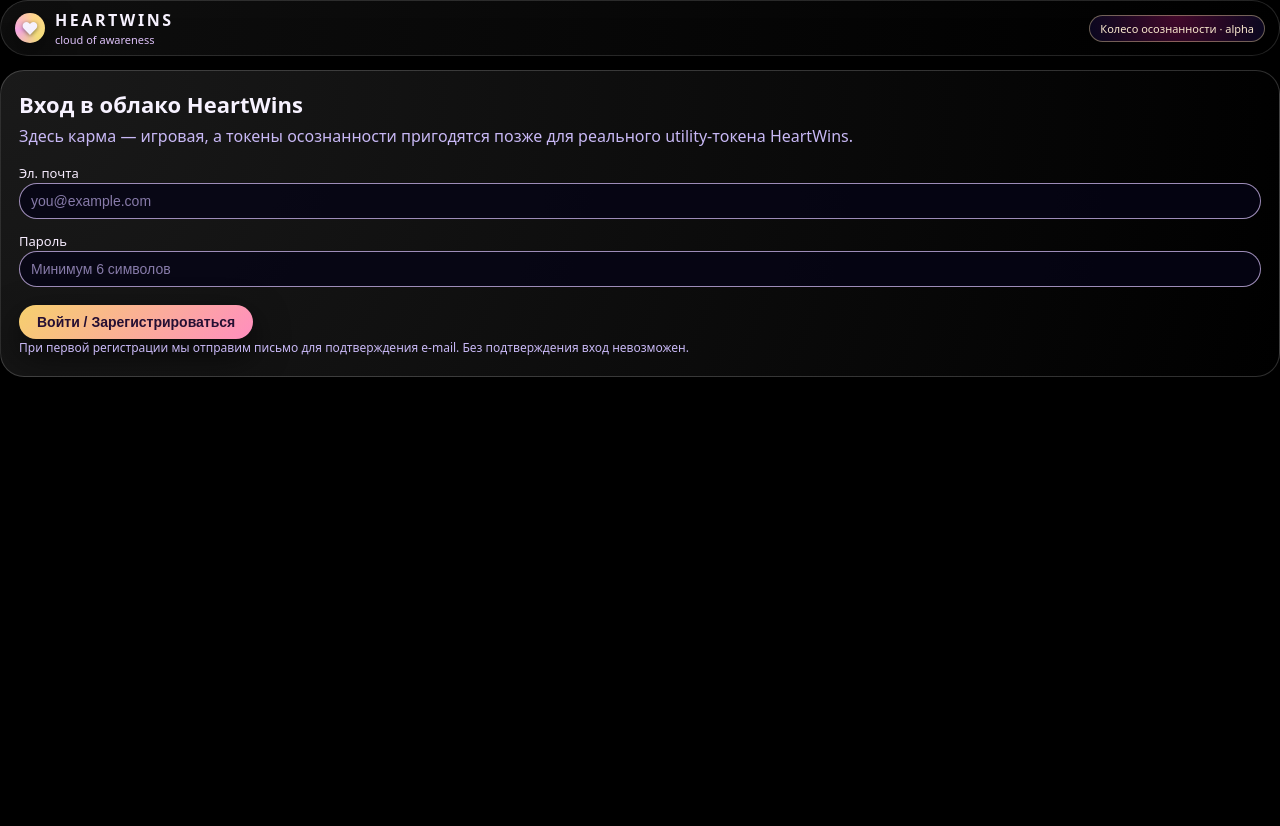
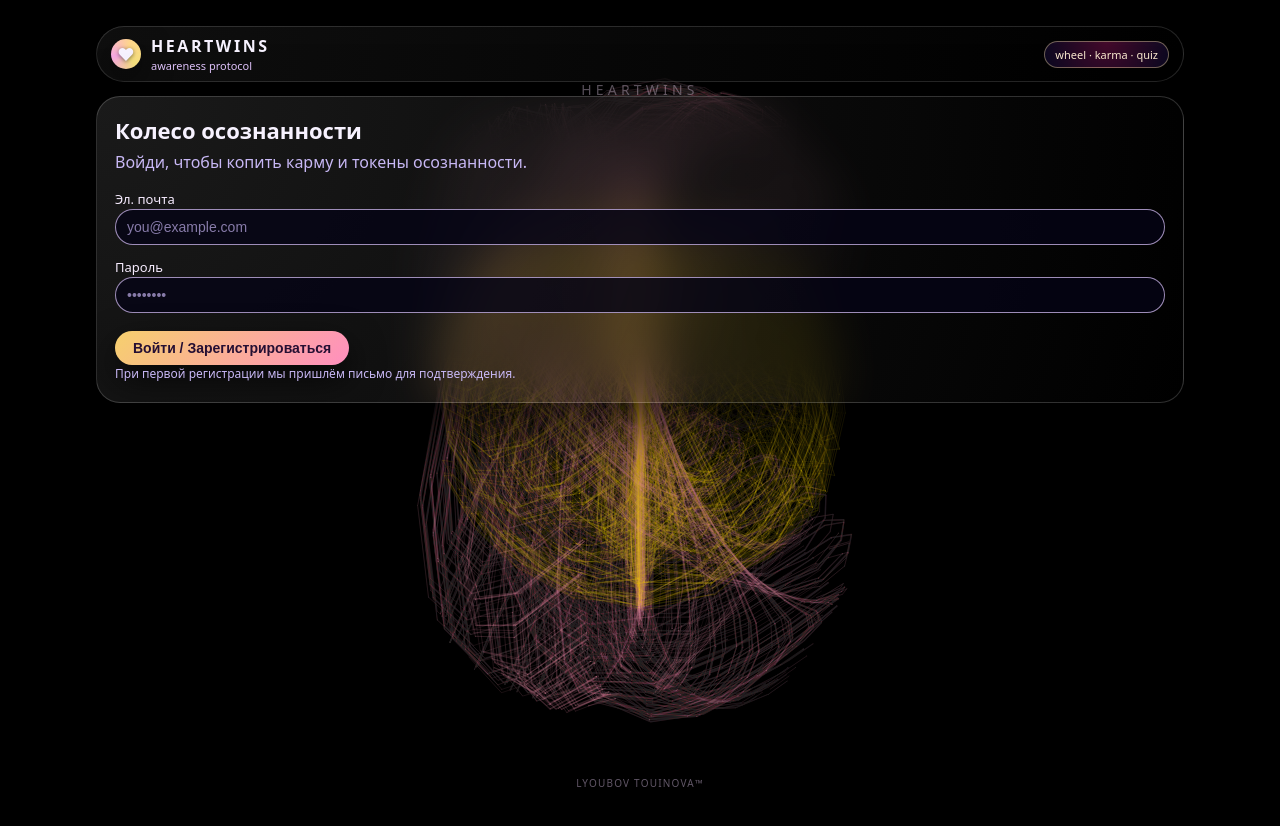
Before and after one commit to medialacuna/awareness, a website: page public/index.html in a window 1280 px wide. Before the commit the page ends 800 px from the top, so only its background shows below. Drawn offline with Linux system fonts and the light colour scheme; animation ran at ten frames a second.

Commit message:
Update HTML structure and text content

```diff
--- a/public/index.html
+++ b/public/index.html
@@ -2,14 +2,21 @@
 <html lang="ru">
 <head>
   <meta charset="UTF-8">
-  <title>HeartWins — Колесо осознанности</title>
+  <title>HeartWins · Колесо осознанности</title>
   <meta name="viewport" content="width=device-width, initial-scale=1.0">
   <link rel="stylesheet" href="style.css">
 </head>
 <body>
-<div class="bg-orbit"></div>
+<canvas id="heartwins"></canvas>
 
-<div class="app-shell">
+<!-- Водяной знак HEARTWINS -->
+<div class="hw-label">HEARTWINS</div>
+
+<!-- Подпись автора -->
+<div class="hw-signature">Lyoubov Touinova™</div>
+
+<!-- UI-оболочка поверх облака точек -->
+<div class="ui-shell">
   <header class="app-header">
     <div class="brand">
       <div class="brand-logo">
@@ -17,20 +24,21 @@
       </div>
       <div class="brand-text">
         <div class="brand-title">HeartWins</div>
-        <div class="brand-subtitle">cloud of awareness</div>
+        <div class="brand-subtitle">awareness protocol</div>
       </div>
     </div>
     <div class="header-right">
-      <span class="header-pill">Колесо осознанности · alpha</span>
+      <span class="header-pill">wheel · karma · quiz</span>
       <button id="logoutBtn" class="btn ghost small" style="display:none;">Выйти</button>
     </div>
   </header>
 
   <main class="app-main">
+    <!-- Экран входа -->
     <section id="authSection" class="panel auth-panel">
-      <h1>Вход в облако HeartWins</h1>
+      <h1>Колесо осознанности</h1>
       <p class="muted">
-        Здесь карма — игровая, а токены осознанности пригодятся позже для реального utility-токена HeartWins.
+        Войди, чтобы копить карму и токены осознанности.
       </p>
 
       <form id="loginForm" class="form">
@@ -38,17 +46,18 @@
         <input id="email" type="email" class="field-input" placeholder="you@example.com" required>
 
         <label class="field-label" for="password">Пароль</label>
-        <input id="password" type="password" class="field-input" placeholder="Минимум 6 символов" required>
+        <input id="password" type="password" class="field-input" placeholder="••••••••" required>
 
         <div class="form-row">
           <button type="submit" class="btn primary">Войти / Зарегистрироваться</button>
         </div>
         <p class="small muted">
-          При первой регистрации мы отправим письмо для подтверждения e-mail. Без подтверждения вход невозможен.
+          При первой регистрации мы пришлём письмо для подтверждения.
         </p>
       </form>
     </section>
 
+    <!-- Основной экран -->
     <section id="mainSection" class="panel main-panel" style="display:none;">
       <div class="main-grid">
         <div class="column">
@@ -59,13 +68,14 @@
                 <div id="profileEmail" class="muted small"></div>
               </div>
             </div>
+
             <div class="stats-row">
               <div class="stat-chip">
-                <div class="stat-label">Карма (игровая)</div>
+                <div class="stat-label">Карма</div>
                 <div id="statKarma" class="stat-value">0</div>
               </div>
               <div class="stat-chip">
-                <div class="stat-label">Токены осознанности</div>
+                <div class="stat-label">Осознанность</div>
                 <div id="statAwareness" class="stat-value">0</div>
               </div>
               <div class="stat-chip">
@@ -77,29 +87,20 @@
             <div class="clicker">
               <div class="clicker-top">
                 <div class="clicker-label">Кликер кармы</div>
-                <div class="clicker-sub">Нажимай, когда хочешь «подружиться» с вниманием, а не убежать от него.</div>
+                <div class="clicker-sub">Один клик — маленький жест внимания.</div>
               </div>
               <button id="karmaClickBtn" class="clicker-btn">
                 👆 Клик-карма<br><span>+1 карма</span>
               </button>
             </div>
           </div>
-
-          <div class="panel-card">
-            <h3>О протоколе</h3>
-            <p class="muted small">
-              Колесо осознанности и викторина создают твой «профиль внимания». Токены осознанности могут
-              стать мостом к реальному utility-токену HeartWins (CosmWasm) — отдельный слой.
-            </p>
-          </div>
         </div>
 
         <div class="column">
           <div class="panel-card">
-            <h2>🎡 Колесо осознанности</h2>
+            <h2>🎡 Колесо</h2>
             <p class="muted small">
-              Это не казино. Здесь нет ставки деньгами — только вниманием. Результатом всегда становится практика:
-              карма, токены или пауза.
+              Спин — и смотри, куда течёт твоя карма.
             </p>
 
             <div class="wheel-layout">
@@ -115,17 +116,16 @@
                 <button id="spinBtn" class="btn primary full">🔄 Крутить колесо</button>
                 <div id="wheelResult" class="wheel-result"></div>
                 <div id="sutraBox" class="sutra-box">
-                  Сутра дня появится после спина.
+                  Сутра появится после спина.
                 </div>
               </div>
             </div>
           </div>
 
           <div class="panel-card">
-            <h2>📚 Викторина осознанности</h2>
+            <h2>📚 Викторина</h2>
             <p class="muted small">
-              Вопросы не про «правильный ответ», а про направление — в сторону уважения, присутствия и ответственности.
-              За верный выбор — токены осознанности.
+              Выбери направление, которое ближе к осознанности.
             </p>
 
             <div id="quizQuote" class="sutra-box quiz-quote">
@@ -144,6 +144,183 @@
   </main>
 </div>
 
+<!-- Скрипт анимации облака точек / сердец -->
+<script>
+(function () {
+  const canvas = document.getElementById('heartwins');
+  const ctx = canvas.getContext('2d');
+
+  let width = window.innerWidth;
+  let height = window.innerHeight;
+
+  function resize() {
+    width = window.innerWidth;
+    height = window.innerHeight;
+    canvas.width = width * window.devicePixelRatio;
+    canvas.height = height * window.devicePixelRatio;
+    ctx.setTransform(window.devicePixelRatio, 0, 0, window.devicePixelRatio, 0, 0);
+  }
+  resize();
+  window.addEventListener('resize', resize);
+
+  function heartPointBase(t, scale, cx, cy) {
+    let x = 16 * Math.pow(Math.sin(t), 3);
+    let y = 13 * Math.cos(t)
+          - 5 * Math.cos(2 * t)
+          - 2 * Math.cos(3 * t)
+          - Math.cos(4 * t);
+    return {
+      x: x * scale + cx,
+      y: -y * scale + cy
+    };
+  }
+
+  function heartPointDouble(t, scale, cx, cy, branch) {
+    const p = heartPointBase(t, scale, cx, cy);
+    if (branch === 0) return p;
+    const reflectedY = 2 * cy - p.y;
+    return { x: p.x, y: reflectedY + 12 * scale };
+  }
+
+  const particles = [];
+  const PARTICLE_COUNT = 450;
+
+  function createParticle() {
+    return {
+      t: Math.random() * Math.PI * 2,
+      speed: 0.00007 + Math.random() * 0.00015,
+      branch: Math.random() < 0.5 ? 0 : 1,
+      size: 0.25 + Math.random() * 0.45,
+      life: Math.random(),
+      offsetX: (Math.random() - 0.5) * 0.8,
+      offsetY: (Math.random() - 0.5) * 0.8,
+      prevX: null,
+      prevY: null
+    };
+  }
+
+  for (let i = 0; i < PARTICLE_COUNT; i++) particles.push(createParticle());
+
+  let lastTime = performance.now();
+  let startTime = lastTime;
+
+  const CYCLE_DURATION = 120000;
+  const MAX_ANGULAR_SPEED_Y = 0.008;
+  const MAX_ANGULAR_SPEED_X = 0.006;
+  const MIN_SPEED_START = 0.4;
+  const MIN_SPEED_END   = 0.02;
+
+  let angleY = 0;
+  let angleX = 0;
+
+  function animate(now) {
+    const dt = now - lastTime;
+    lastTime = now;
+    const cx = width / 2;
+    const cy = height / 2;
+
+    const R = 30;
+    const scale = Math.min(width, height) * 0.9 / (2 * R);
+    const Rpx = R * scale;
+
+    const elapsed = (now - startTime) % CYCLE_DURATION;
+    const phase = elapsed / CYCLE_DURATION;
+
+    let speedFactor;
+    if (phase <= 0.5) {
+      speedFactor = MIN_SPEED_START + (1 - MIN_SPEED_START) * (phase / 0.5);
+    } else {
+      speedFactor = 1 - (1 - MIN_SPEED_END) * ((phase - 0.5) / 0.5);
+    }
+
+    const angularSpeedY = MAX_ANGULAR_SPEED_Y * speedFactor;
+    const angularSpeedX = MAX_ANGULAR_SPEED_X * speedFactor;
+
+    let trailAlpha;
+    if (phase <= 0.5) {
+      const u = phase / 0.5;
+      trailAlpha = 0.018 - 0.01 * u;
+    } else {
+      const u = (phase - 0.5) / 0.5;
+      trailAlpha = 0.008 + (0.8 - 0.008) * u;
+    }
+
+    ctx.fillStyle = `rgba(0,0,0,${trailAlpha})`;
+    ctx.fillRect(0, 0, width, height);
+
+    let dustFactor = phase <= 0.5 ? 1 : 1 - 0.8 * ((phase - 0.5) / 0.5);
+
+    angleY += angularSpeedY * dt;
+    angleX += angularSpeedX * dt;
+
+    const cosY = Math.cos(angleY), sinY = Math.sin(angleY);
+    const cosX = Math.cos(angleX), sinX = Math.sin(angleX);
+
+    for (let p of particles) {
+      p.t += p.speed * dt;
+      if (p.t > Math.PI * 2) p.t -= Math.PI * 2;
+
+      p.life += 0.0004 * dt;
+      if (p.life > 1) Object.assign(p, createParticle());
+
+      const base = heartPointDouble(p.t, scale, cx, cy, p.branch);
+      let dx = (base.x + p.offsetX * scale) - cx;
+      let dy = (base.y + p.offsetY * scale) - cy;
+      let dz = 0;
+
+      let x1 = dx * cosY + dz * sinY;
+      let z1 = -dx * sinY + dz * cosY;
+
+      let y2 = dy * cosX - z1 * sinX;
+      let z2 = dy * sinX + z1 * cosX;
+
+      let depth = (z2 + Rpx) / (2 * Rpx);
+      depth = Math.max(0, Math.min(1, depth));
+
+      const persp = 0.7 + 0.6 * depth;
+      const sizeDepth = 0.5 + 0.9 * depth;
+      const alphaDepth = 0.2 + 0.8 * depth;
+
+      const xF = cx + x1 * persp;
+      const yF = cy + y2 * persp;
+
+      let r,g,b;
+      if (p.branch === 0) {
+        r = 255; g = 215; b = 0;      // золото
+      } else {
+        r = 255; g = 150; b = 180;    // розовый
+      }
+
+      if (p.prevX != null) {
+        ctx.beginPath();
+        const tailA = 0.25 * alphaDepth * dustFactor;
+        ctx.strokeStyle = `rgba(${r},${g},${b},${tailA})`;
+        ctx.lineWidth = p.size * 2 * sizeDepth * dustFactor;
+        ctx.moveTo(p.prevX, p.prevY);
+        ctx.lineTo(xF, yF);
+        ctx.stroke();
+      }
+
+      p.prevX = xF;
+      p.prevY = yF;
+
+      const alpha = (1 - p.life) * 0.9 * dustFactor * alphaDepth;
+      const radius = p.size * sizeDepth * dustFactor;
+
+      ctx.beginPath();
+      ctx.fillStyle = `rgba(${r},${g},${b},${alpha})`;
+      ctx.arc(xF, yF, radius, 0, Math.PI * 2);
+      ctx.fill();
+    }
+
+    requestAnimationFrame(animate);
+  }
+
+  requestAnimationFrame(animate);
+})();
+</script>
+
+<!-- Логика приложения -->
 <script src="app.js"></script>
 </body>
 </html>
```
